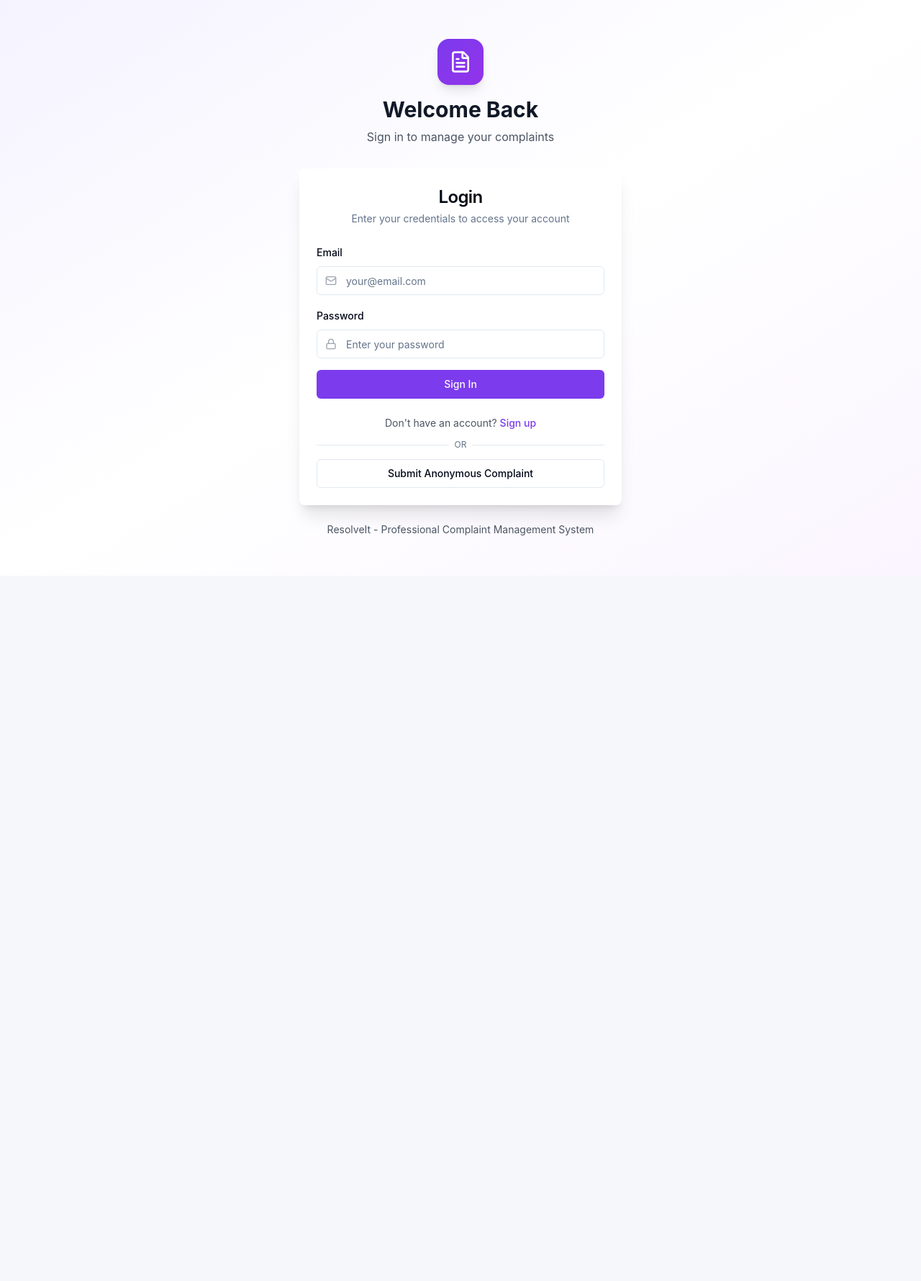
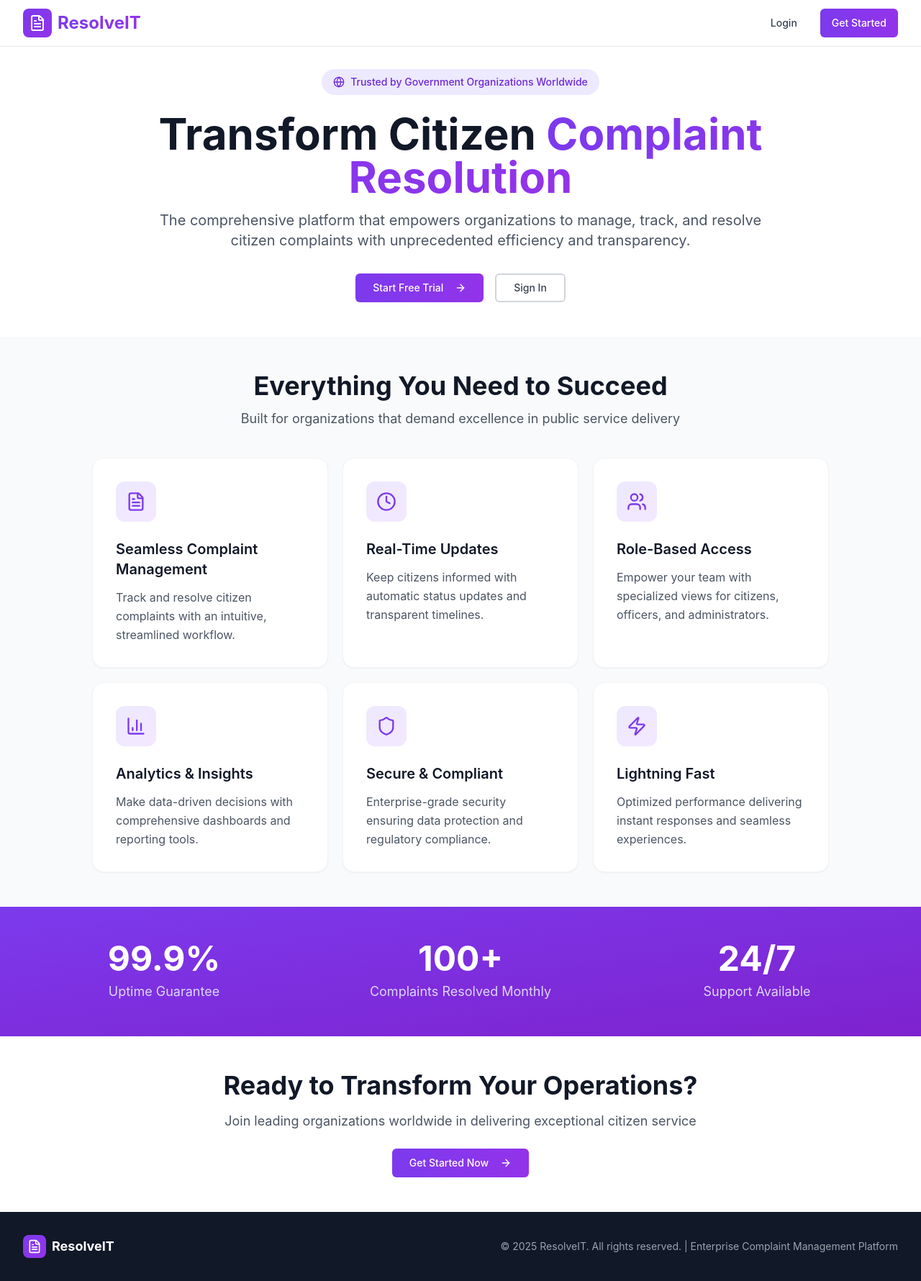
Before and after one commit to Anjanbarman/ResolveIT, a React app in the folder frontend/: page / in a window 1280 px wide. Before the commit this address led to /login. Shown: the whole page at 72% size. Before the commit the page ends 800 px from the top, so only its background shows below. Built offline with nearby package versions, Linux system fonts and the light colour scheme; the HTML template or start-up script is replaced by a standard one.

Commit message:
Added a clean and professional Landing page

```diff
--- a/frontend/src/App.jsx
+++ b/frontend/src/App.jsx
@@ -1,5 +1,6 @@
 import { BrowserRouter, Routes, Route, Navigate } from "react-router-dom";
 import "./App.css";
+import LandingPage from "./pages/LandingPage";
 import Login from "./pages/Login";
 import Signup from "./pages/Signup";
 import Dashboard from "./pages/Dashboard";
@@ -13,7 +14,7 @@ export default function App() {
   return (
     <BrowserRouter>
       <Routes>
-        <Route path="/" element={<Navigate to="/dashboard" replace />} />
+        <Route path="/" element={<LandingPage />} />
         <Route path="/login" element={<Login />} />
         <Route path="/signup" element={<Signup />} />
         <Route path="/anonymous" element={<AnonymousSubmission />} />
--- /dev/null
+++ b/frontend/src/pages/LandingPage.jsx
@@ -0,0 +1,215 @@
+import { useNavigate } from "react-router-dom";
+import { Button } from "../components/ui/button";
+import {
+  FileText,
+  CheckCircle,
+  Clock,
+  Users,
+  BarChart3,
+  Shield,
+  ArrowRight,
+  Zap,
+  Globe
+} from "lucide-react";
+
+export default function LandingPage() {
+  const navigate = useNavigate();
+
+  const features = [
+    {
+      icon: FileText,
+      title: "Seamless Complaint Management",
+      description: "Track and resolve citizen complaints with an intuitive, streamlined workflow."
+    },
+    {
+      icon: Clock,
+      title: "Real-Time Updates",
+      description: "Keep citizens informed with automatic status updates and transparent timelines."
+    },
+    {
+      icon: Users,
+      title: "Role-Based Access",
+      description: "Empower your team with specialized views for citizens, officers, and administrators."
+    },
+    {
+      icon: BarChart3,
+      title: "Analytics & Insights",
+      description: "Make data-driven decisions with comprehensive dashboards and reporting tools."
+    },
+    {
+      icon: Shield,
+      title: "Secure & Compliant",
+      description: "Enterprise-grade security ensuring data protection and regulatory compliance."
+    },
+    {
+      icon: Zap,
+      title: "Lightning Fast",
+      description: "Optimized performance delivering instant responses and seamless experiences."
+    }
+  ];
+
+  return (
+    <div className="min-h-screen bg-white">
+      {/* Header */}
+      <header className="fixed top-0 w-full bg-white/95 backdrop-blur-sm border-b border-gray-200 z-50">
+        <div className="max-w-7xl mx-auto px-4 sm:px-6 lg:px-8">
+          <div className="flex justify-between items-center h-16">
+            <div className="flex items-center gap-2">
+              <div className="w-10 h-10 bg-gradient-to-br from-violet-600 to-purple-600 rounded-lg flex items-center justify-center">
+                <FileText className="w-6 h-6 text-white" />
+              </div>
+              <span className="text-2xl font-bold bg-gradient-to-r from-violet-600 to-purple-600 bg-clip-text text-transparent">
+                ResolveIT
+              </span>
+            </div>
+            <div className="flex items-center gap-4">
+              <Button
+                variant="ghost"
+                onClick={() => navigate("/login")}
+                className="text-gray-700 hover:text-violet-600"
+              >
+                Login
+              </Button>
+              <Button
+                onClick={() => navigate("/signup")}
+                className="bg-gradient-to-r from-violet-600 to-purple-600 hover:from-violet-700 hover:to-purple-700 text-white"
+              >
+                Get Started
+              </Button>
+            </div>
+          </div>
+        </div>
+      </header>
+
+      {/* Hero Section */}
+      <section className="pt-24 pb-12 px-4 sm:px-6 lg:px-8">
+        <div className="max-w-7xl mx-auto">
+          <div className="text-center max-w-4xl mx-auto">
+            <div className="inline-flex items-center gap-2 px-4 py-2 bg-violet-100 text-violet-700 rounded-full text-sm font-medium mb-6">
+              <Globe className="w-4 h-4" />
+              <span>Trusted by Government Organizations Worldwide</span>
+            </div>
+            <h1 className="text-4xl md:text-5xl lg:text-6xl font-bold text-gray-900 mb-4 leading-tight">
+              Transform Citizen{" "}
+              <span className="bg-gradient-to-r from-violet-600 to-purple-600 bg-clip-text text-transparent">
+                Complaint Resolution
+              </span>
+            </h1>
+            <p className="text-lg md:text-xl text-gray-600 mb-8 leading-relaxed">
+              The comprehensive platform that empowers organizations to manage,
+              track, and resolve citizen complaints with unprecedented efficiency and transparency.
+            </p>
+            <div className="flex flex-col sm:flex-row gap-4 justify-center">
+              <Button
+                onClick={() => navigate("/signup")}
+                className="bg-gradient-to-r from-violet-600 to-purple-600 hover:from-violet-700 hover:to-purple-700 text-white px-6 py-3"
+              >
+                Start Free Trial
+                <ArrowRight className="w-4 h-4 ml-2" />
+              </Button>
+              <Button
+                variant="outline"
+                onClick={() => navigate("/login")}
+                className="border-2 border-gray-300 hover:border-violet-600 text-gray-700 hover:text-violet-600 px-6 py-3"
+              >
+                Sign In
+              </Button>
+            </div>
+          </div>
+        </div>
+      </section>
+
+      {/* Features Grid */}
+      <section className="py-12 px-4 sm:px-6 lg:px-8 bg-gray-50">
+        <div className="max-w-7xl mx-auto">
+          <div className="text-center mb-10">
+            <h2 className="text-3xl md:text-4xl font-bold text-gray-900 mb-3">
+              Everything You Need to Succeed
+            </h2>
+            <p className="text-lg text-gray-600 max-w-3xl mx-auto">
+              Built for organizations that demand excellence in public service delivery
+            </p>
+          </div>
+          <div className="grid md:grid-cols-2 gap-8 max-w-5xl mx-auto">
+            {features.map((feature, index) => (
+              <div
+                key={index}
+                className="bg-white p-8 rounded-2xl shadow-sm hover:shadow-lg transition-all duration-300 border border-gray-100 hover:border-violet-200"
+              >
+                <div className="w-14 h-14 bg-gradient-to-br from-violet-100 to-purple-100 rounded-xl flex items-center justify-center mb-6">
+                  <feature.icon className="w-7 h-7 text-violet-600" />
+                </div>
+                <h3 className="text-xl font-semibold text-gray-900 mb-3">
+                  {feature.title}
+                </h3>
+                <p className="text-gray-600 leading-relaxed">
+                  {feature.description}
+                </p>
+              </div>
+            ))}
+          </div>
+        </div>
+      </section>
+
+      {/* Stats Section */}
+      <section className="py-12 px-4 sm:px-6 lg:px-8 bg-gradient-to-br from-violet-600 to-purple-700 text-white">
+        <div className="max-w-7xl mx-auto">
+          <div className="grid md:grid-cols-3 gap-12 text-center">
+            <div>
+              <div className="text-5xl font-bold mb-2">99.9%</div>
+              <div className="text-violet-200 text-lg">Uptime Guarantee</div>
+            </div>
+            <div>
+              <div className="text-5xl font-bold mb-2">100+</div>
+              <div className="text-violet-200 text-lg">Complaints Resolved Monthly</div>
+            </div>
+            <div>
+              <div className="text-5xl font-bold mb-2">24/7</div>
+              <div className="text-violet-200 text-lg">Support Available</div>
+            </div>
+          </div>
+        </div>
+      </section>
+
+      {/* CTA Section */}
+      <section className="py-12 px-4 sm:px-6 lg:px-8">
+        <div className="max-w-4xl mx-auto text-center">
+          <h2 className="text-3xl md:text-4xl font-bold text-gray-900 mb-4">
+            Ready to Transform Your Operations?
+          </h2>
+          <p className="text-lg text-gray-600 mb-6">
+            Join leading organizations worldwide in delivering exceptional citizen service
+          </p>
+          <div className="flex flex-col sm:flex-row gap-4 justify-center">
+            <Button
+              onClick={() => navigate("/signup")}
+              className="bg-gradient-to-r from-violet-600 to-purple-600 hover:from-violet-700 hover:to-purple-700 text-white px-6 py-3"
+            >
+              Get Started Now
+              <ArrowRight className="w-4 h-4 ml-2" />
+            </Button>
+          </div>
+        </div>
+      </section>
+
+      {/* Footer */}
+      <footer className="bg-gray-900 text-gray-400 py-8 px-4 sm:px-6 lg:px-8">
+        <div className="max-w-7xl mx-auto">
+          <div className="flex flex-col md:flex-row justify-between items-center gap-6">
+            <div className="flex items-center gap-2">
+              <div className="w-8 h-8 bg-gradient-to-br from-violet-600 to-purple-600 rounded-lg flex items-center justify-center">
+                <FileText className="w-5 h-5 text-white" />
+              </div>
+              <span className="text-lg font-bold text-white">ResolveIT</span>
+            </div>
+            <div className="text-center md:text-left">
+              <p className="text-sm">
+                © 2025 ResolveIT. All rights reserved. | Enterprise Complaint Management Platform
+              </p>
+            </div>
+          </div>
+        </div>
+      </footer>
+    </div>
+  );
+}
```
